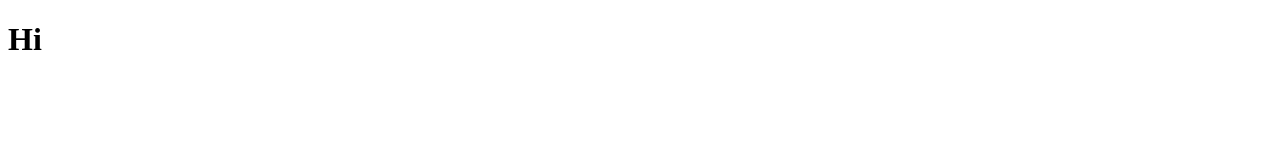
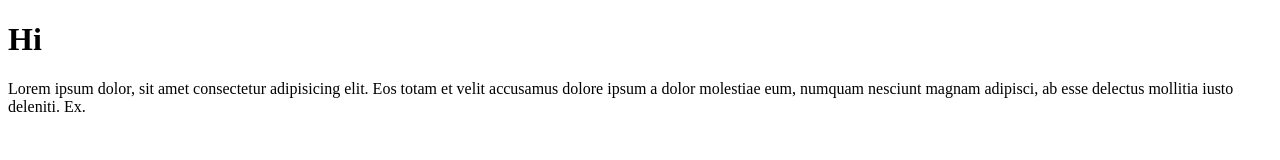
Before and after one commit to saidaxon2012/my-page, a plain HTML site: page index.html in a window 1280 px wide. Drawn offline with Linux system fonts and the light colour scheme.

Commit message:
Add p tag with text

```diff
--- a/index.html
+++ b/index.html
@@ -7,5 +7,10 @@
   </head>
   <body>
     <h1>Hi</h1>
+    <p>
+      Lorem ipsum dolor, sit amet consectetur adipisicing elit. Eos totam et
+      velit accusamus dolore ipsum a dolor molestiae eum, numquam nesciunt
+      magnam adipisci, ab esse delectus mollitia iusto deleniti. Ex.
+    </p>
   </body>
 </html>
```
